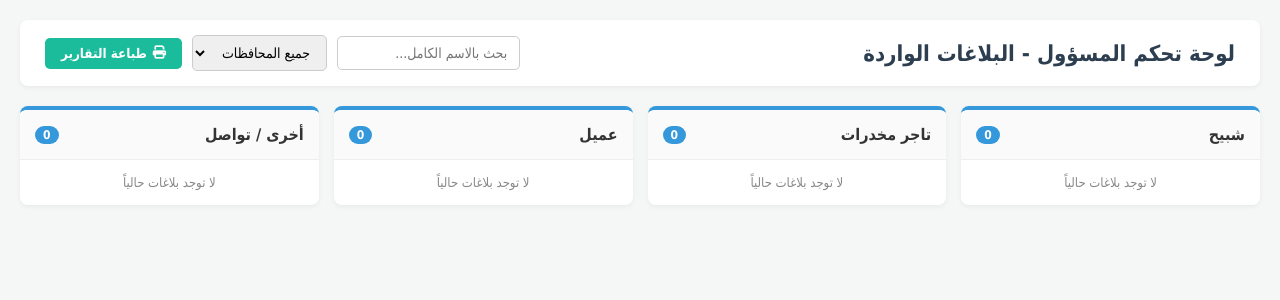
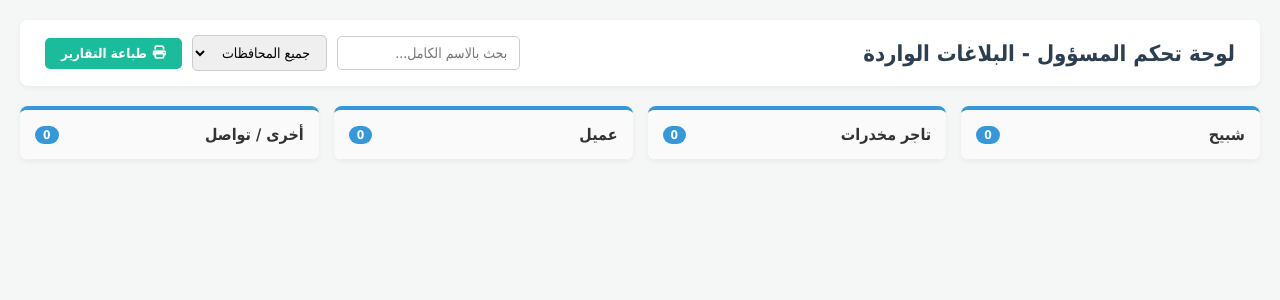
Before and after one commit to betarra/secure-reports-app, a Flask app: page /admin in a window 1280 px wide. Shown: the top 300 px of the page. Run offline with Flask 3, Linux system fonts and the light colour scheme; data that the repository does not hold is empty.

Commit message:
Update admin.html

```diff
--- a/templates/admin.html
+++ b/templates/admin.html
@@ -5,15 +5,17 @@
     <meta name="viewport" content="width=device-width, initial-scale=1.0">
     <title>لوحة تحكم المسؤول - البلاغات الواردة</title>
     <link rel="stylesheet" href="https://cdnjs.cloudflare.com/ajax/libs/font-awesome/6.4.0/css/all.min.css">
-    <style>
-/* إخفاء محتوى الخانات افتراضياً */
-.category-content {
-    display: none;
+   <style>
+    /* إخفاء محتوى الخانات افتراضياً */
+.category-card .category-content {
+    display: none !important;
 }
+
 /* إظهار محتوى الخانة فقط عند تفعيلها */
 .category-card.active .category-content {
-    display: block;
+    display: block !important;
 }
+
 * { box-sizing: border-box; margin: 0; padding: 0; font-family: Tahoma, sans-serif; }
         body { background-color: #f4f7f6; color: #333; padding: 20px; }
 
@@ -323,7 +325,7 @@
 
     <script>
        function toggleCategory(header) {
-    const card = header.parentElement; // تحديد البطاقة الأب
+    const card = header.closest('.category-card'); // تحديد البطاقة الأب
     const isActive = card.classList.contains('active');
 
     // إغلاق جميع البطاقات الأخرى أولاً
```
